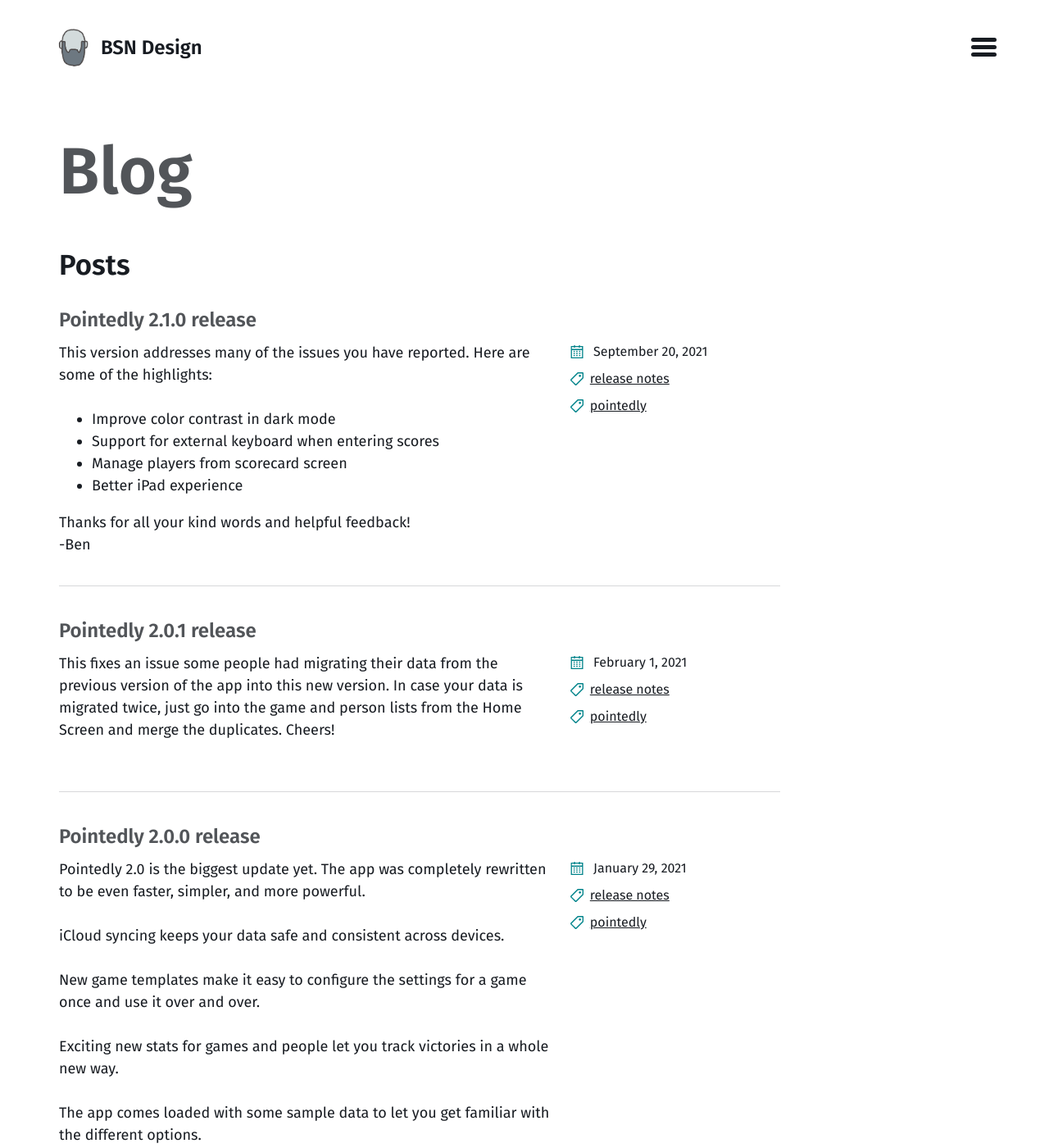
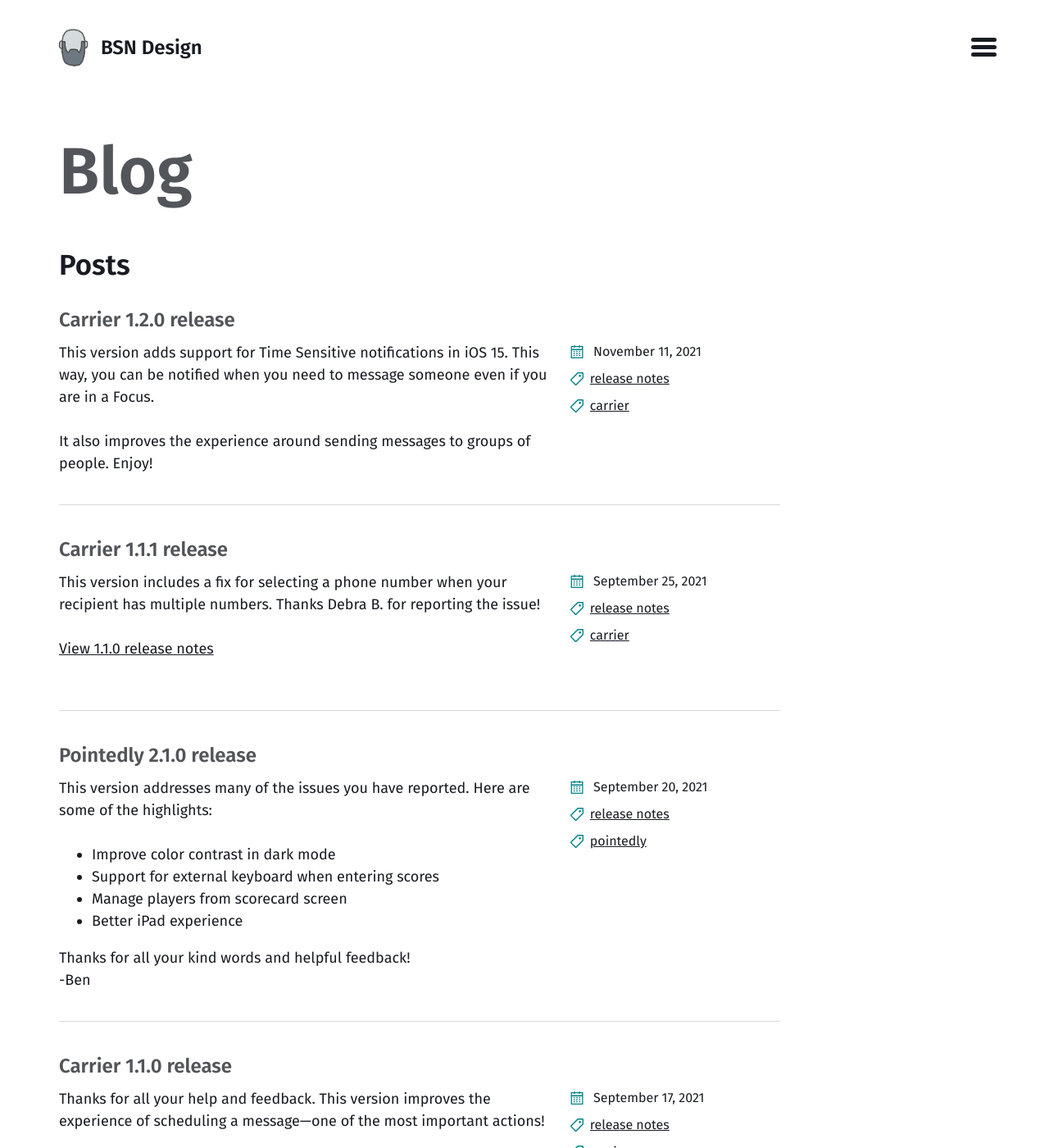
Before and after one commit to bsn-design/bsn-design.github.io, a Jekyll site: the page built from blog.md, in a window 1280 px wide and 1400 px high. Shown: the whole window at 82% size. Built offline with Jekyll 4.4.1, drawn with Linux system fonts in a browser that asks for light colours; some of the changed text lies outside the part shown.

Commit message:
Add Carrier release notes

```diff
--- /dev/null
+++ b/_posts/2021-09-16-carrier-1.1.0.md
@@ -0,0 +1,12 @@
+---
+title: "Carrier 1.1.0 release"
+date: 2021-09-16 22:09:00-0600
+tags:
+- release notes
+- carrier
+short: true
+---
+
+Thanks for all your help and feedback. This version improves the experience of scheduling a message—one of the most important actions!
+
+It also integrates the built-in dark mode with the system dark mode by default. You can choose to override the system setting just for this app if desired.
--- /dev/null
+++ b/_posts/2021-09-24-carrier-1.1.1.md
@@ -0,0 +1,12 @@
+---
+title: "Carrier 1.1.1 release"
+date: 2021-09-24 21:04:00-0600
+tags:
+- release notes
+- carrier
+short: true
+---
+
+This version includes a fix for selecting a phone number when your recipient has multiple numbers. Thanks Debra B. for reporting the issue!
+
+[View 1.1.0 release notes](/2021/09/16/carrier-1.1.0)
--- /dev/null
+++ b/_posts/2021-11-11-carrier-1.2.0.md
@@ -0,0 +1,12 @@
+---
+title: "Carrier 1.2.0 release"
+date: 2021-11-11 16:33:00-0600
+tags:
+- release notes
+- carrier
+short: true
+---
+
+This version adds support for Time Sensitive notifications in iOS 15. This way, you can be notified when you need to message someone even if you are in a Focus.
+
+It also improves the experience around sending messages to groups of people. Enjoy!
--- /dev/null
+++ b/tags/carrier.md
@@ -0,0 +1,6 @@
+---
+layout: tag
+title: Carrier
+taxonomy: carrier
+permalink: /tags/carrier/
+---
```
Also changed, not shown: _posts/2016-09-13-light-table-1.0.0.md (+3 -2 lines), _posts/2018-11-28-carrier-1.0.0.md (added, +36 -0 lines), _posts/2018-12-06-carrier-1.0.2.md (added, +18 -0 lines), _posts/2019-05-19-carrier-1.0.3.md (added, +16 -0 lines), tags/carrier-all.md (added, +6 -0 lines).
